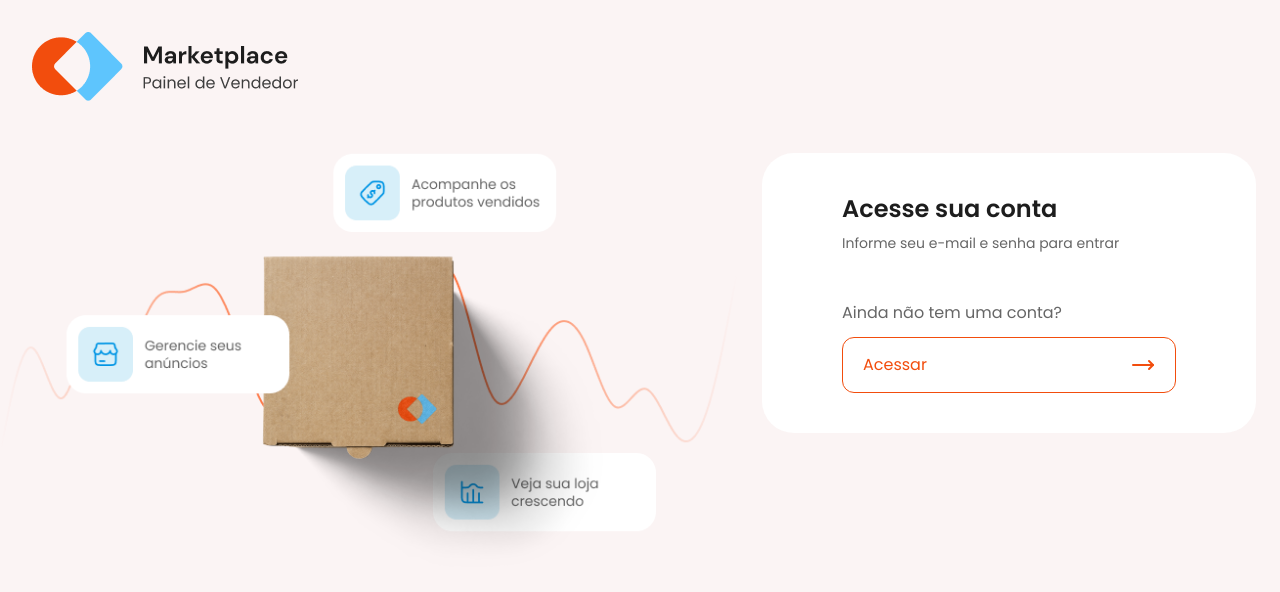
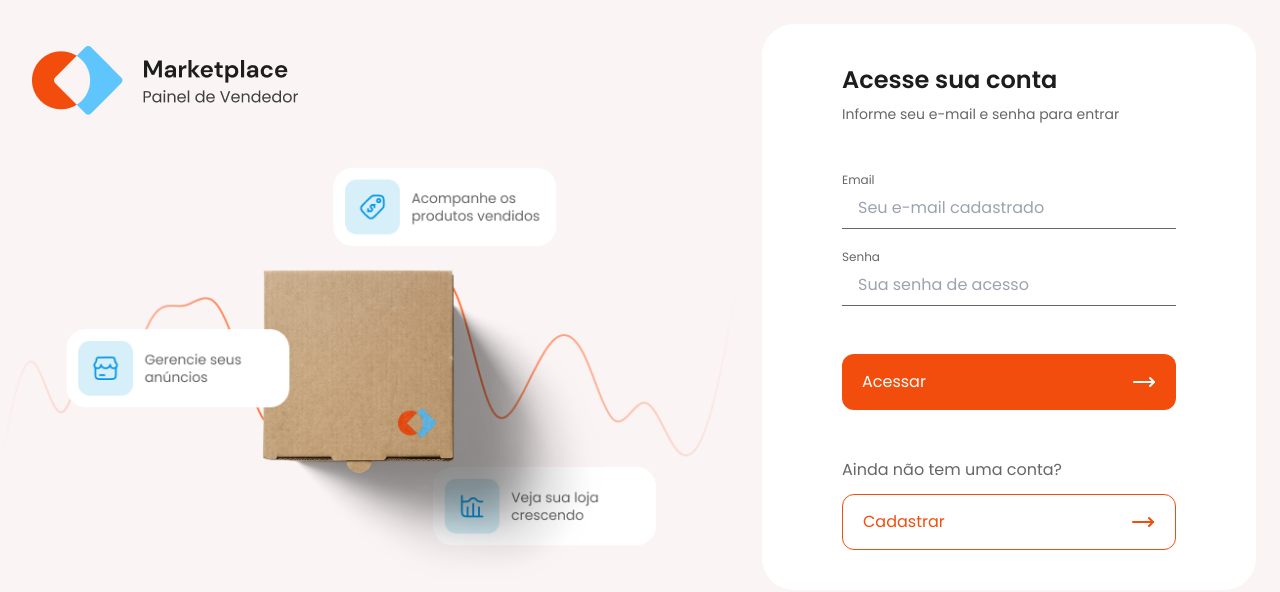
Before and after one commit to cesar7722a/Gestao-de-Marktplace, a React (Vite) app: page / in a window 1280 px wide. Shown: the top 592 px of the page. Built offline with nearby package versions, Linux system fonts and the light colour scheme.

Commit message:
chore:estilizando input

```diff
--- a/src/components/FormLogin.tsx
+++ b/src/components/FormLogin.tsx
@@ -2,13 +2,14 @@ import { Eye, KeyRound, Mail, MoveRight } from "lucide-react";
 
 export function FormLogin() {
   return (
-    <form action="" className="space-y-12">
+    <form className="space-y-12">
       <div className="space-y-5">
         <label htmlFor="" className="flex flex-col text-[#666666] text-xs">
           Email
           <span className="flex gap-2 px-2 py-2 border border-r-0 border-t-0 border-l-0 border-[#666666]">
             <Mail className="size-6 text-[#949494]" />
             <input
+              name="email"
               type="email"
               placeholder="Seu e-mail cadastrado"
               className="text-base flex-1 outline-none text-[#949494]"
@@ -21,7 +22,8 @@ export function FormLogin() {
           <span className="flex gap-2 px-2 py-2 border border-r-0 border-t-0 border-l-0 border-[#666666]">
             <KeyRound className="size-6 text-[#949494]" />
             <input
-              type="email"
+              name="password"
+              type="password"
               placeholder="Sua senha de acesso"
               className="text-base flex-1 outline-none text-[#949494]"
             />
@@ -29,7 +31,7 @@ export function FormLogin() {
           </span>
         </label>
       </div>
-      <button className="px-5 rounded-xl h-14 flex justify-between bg-[#F24D0D] w-full items-center text-white">
+      <button className="px-5 rounded-xl h-14 flex justify-between bg-[#F24D0D] hover:bg-[#C43C08] w-full items-center text-white">
         <span>Acessar</span>
         <MoveRight className="size-6" />
       </button>
--- a/src/pages/CardLogin.tsx
+++ b/src/pages/CardLogin.tsx
@@ -1,4 +1,5 @@
 import { MoveRight } from "lucide-react";
+import { FormLogin } from "../components/FormLogin";
 
 export function CardLogin() {
   return (
@@ -15,12 +16,13 @@ export function CardLogin() {
               </h2>
             </div>
           </div>
+          <FormLogin />
           <div className="space-y-3">
             <h3 className="text-base text-[#666666]">
               Ainda não tem uma conta?
             </h3>
-            <button className="px-5 rounded-xl h-14 flex justify-between border border-[#F24D0D] w-full items-center text-[#F24D0D]">
-              <span>Acessar</span>
+            <button className="px-5 rounded-xl h-14 flex justify-between border border-[#F24D0D] hover:bg-[#FBF4F4] w-full items-center text-[#F24D0D]">
+              <span>Cadastrar</span>
               <MoveRight className="size-6" />
             </button>
           </div>
```
